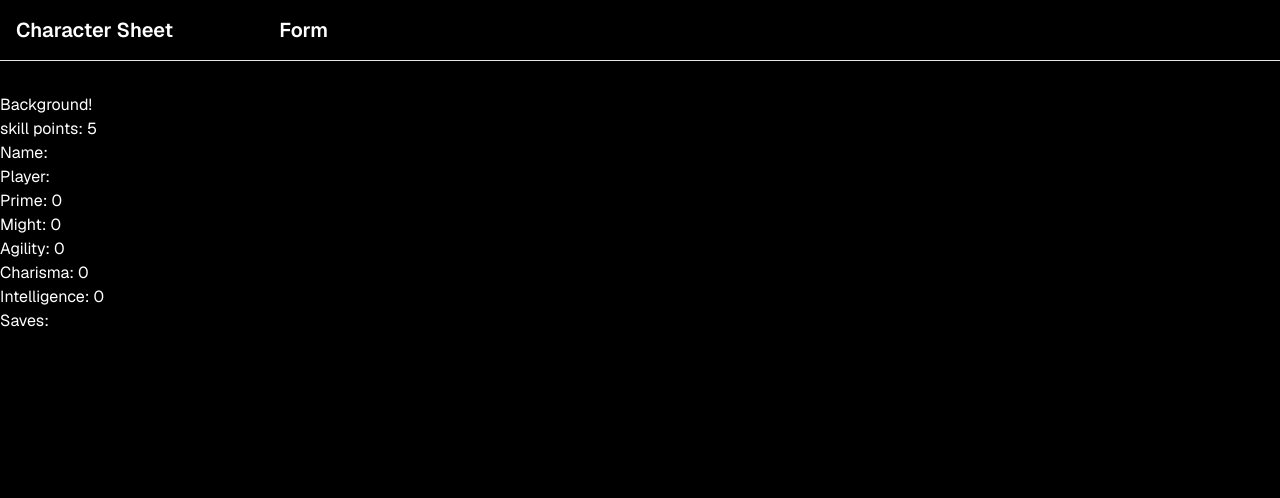
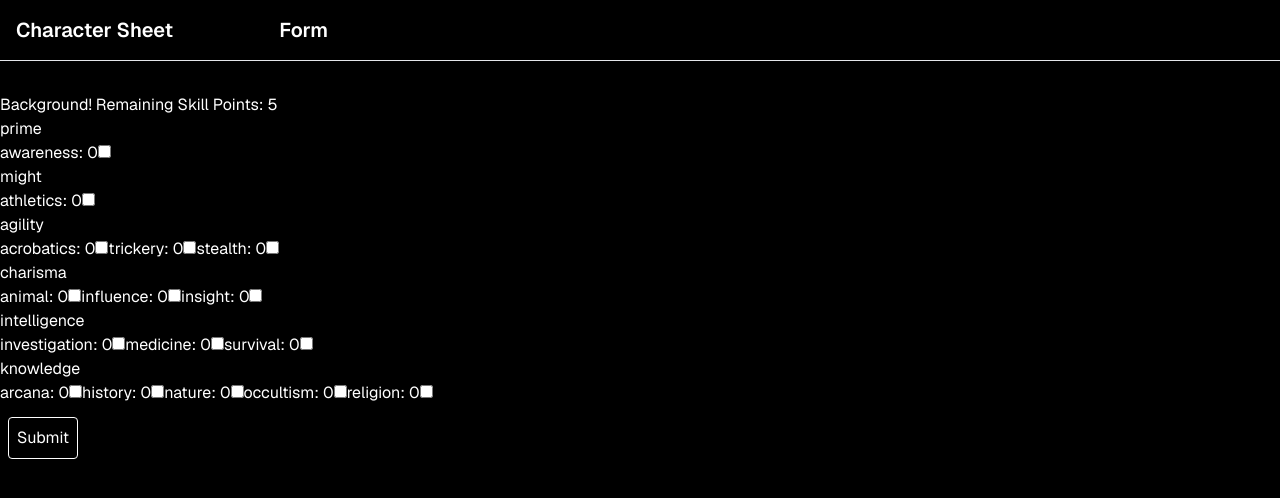
Before and after one commit to thegouge/dc20-beyond, a Next.js app: page /form/background in a window 1280 px wide. Shown: the top 498 px of the page. Built offline with nearby package versions, Linux system fonts and the light colour scheme.

Commit message:
Creating the background skills form

```diff
--- a/src/app/form/background/page.tsx
+++ b/src/app/form/background/page.tsx
@@ -1,33 +1,107 @@
 "use client";
 
+import { useRouter, useSearchParams } from "next/navigation";
 import { useContext, useState } from "react";
 import { CharacterContext } from "~/helpers/characterContext";
+import {
+  Attributes,
+  SkillLevelList,
+  SKILL_NAMES,
+  SkillLevels,
+  SKILL_MASTERY_LEVELS,
+} from "~/types";
 
 export default function BackgroundPage() {
   const character = useContext(CharacterContext);
+  const router = useRouter();
   const [skillPoints, setSkillPoints] = useState(5 + character.intelligence);
+  // TODO: use 'useSearchParams'
+
+  function calculateSkillMod(
+    name: SKILL_NAMES,
+    attribute: Attributes | "knowledge",
+  ): number {
+    const skillLevel = character.skillMasteries[attribute][name] || 0;
+    const proficiencyMod = SKILL_MASTERY_LEVELS[skillLevel] || 0;
+
+    if (attribute === "knowledge") {
+      return character.intelligence + proficiencyMod;
+    }
+    return character[attribute] + proficiencyMod;
+  }
+
+  function toggleSkill(name: SKILL_NAMES, attribute: Attributes | "knowledge") {
+    const curr =
+      character.skillMasteries[attribute as keyof SkillLevelList][
+      name as keyof SkillLevels
+      ];
+    if (curr === undefined || curr > 0) {
+      character.skillMasteries[attribute][name] = 0;
+      if (attribute === "knowledge") {
+        setSkillPoints(skillPoints + 0.5);
+      } else {
+        setSkillPoints(skillPoints + 1);
+      }
+    } else {
+      character.skillMasteries[attribute][name] = 1;
+      if (attribute === "knowledge") {
+        setSkillPoints(skillPoints - 0.5);
+      } else {
+        setSkillPoints(skillPoints - 1);
+      }
+    }
+  }
+
+  const skillMasteryList = Object.keys(
+    character.skillMasteries,
+  ) as Attributes[];
+
+  function handleSubmit(e: any) {
+    e.preventDefault();
+
+    if (skillPoints < 0) {
+      console.log("Hey! you can't spend that many skill points!");
+    } else if (skillPoints > 0) {
+      // TODO: transfer any unused skill points into trade points
+      console.log(
+        "Spend all your skill points! I don't have a way to transfer skill points to trades yet!",
+      );
+    } else {
+      router.push("/form/background/trades");
+    }
+  }
 
   return (
     <div>
-      Background!
-      <br />
-      skill points: {skillPoints}
-      <br />
-      Name: {character.name}
-      <br />
-      Player: {character.playerName}
-      <br />
-      Prime: {character.prime}
-      <br />
-      Might: {character.might}
-      <br />
-      Agility: {character.agility}
-      <br />
-      Charisma: {character.charisma}
-      <br />
-      Intelligence: {character.intelligence}
-      <br />
-      Saves: {character.attributeSaveMasteries}
+      Background! Remaining Skill Points: {skillPoints}
+      <form onSubmit={handleSubmit}>
+        {skillMasteryList.map((attribute: Attributes) => {
+          const skillList = Object.keys(
+            character.skillMasteries[attribute],
+          ) as SKILL_NAMES[];
+          return (
+            <div>
+              <div>{attribute}</div>
+              {skillList.map((skillName: SKILL_NAMES) => {
+                return (
+                  <label>
+                    {skillName}: {calculateSkillMod(skillName, attribute)}
+                    <input
+                      type="checkbox"
+                      name={skillName}
+                      onChange={() => toggleSkill(skillName, attribute)}
+                    />
+                  </label>
+                );
+              })}
+            </div>
+          );
+        })}
+
+        <button className="outline-button my-3" type="submit">
+          Submit
+        </button>
+      </form>
     </div>
   );
 }
```
